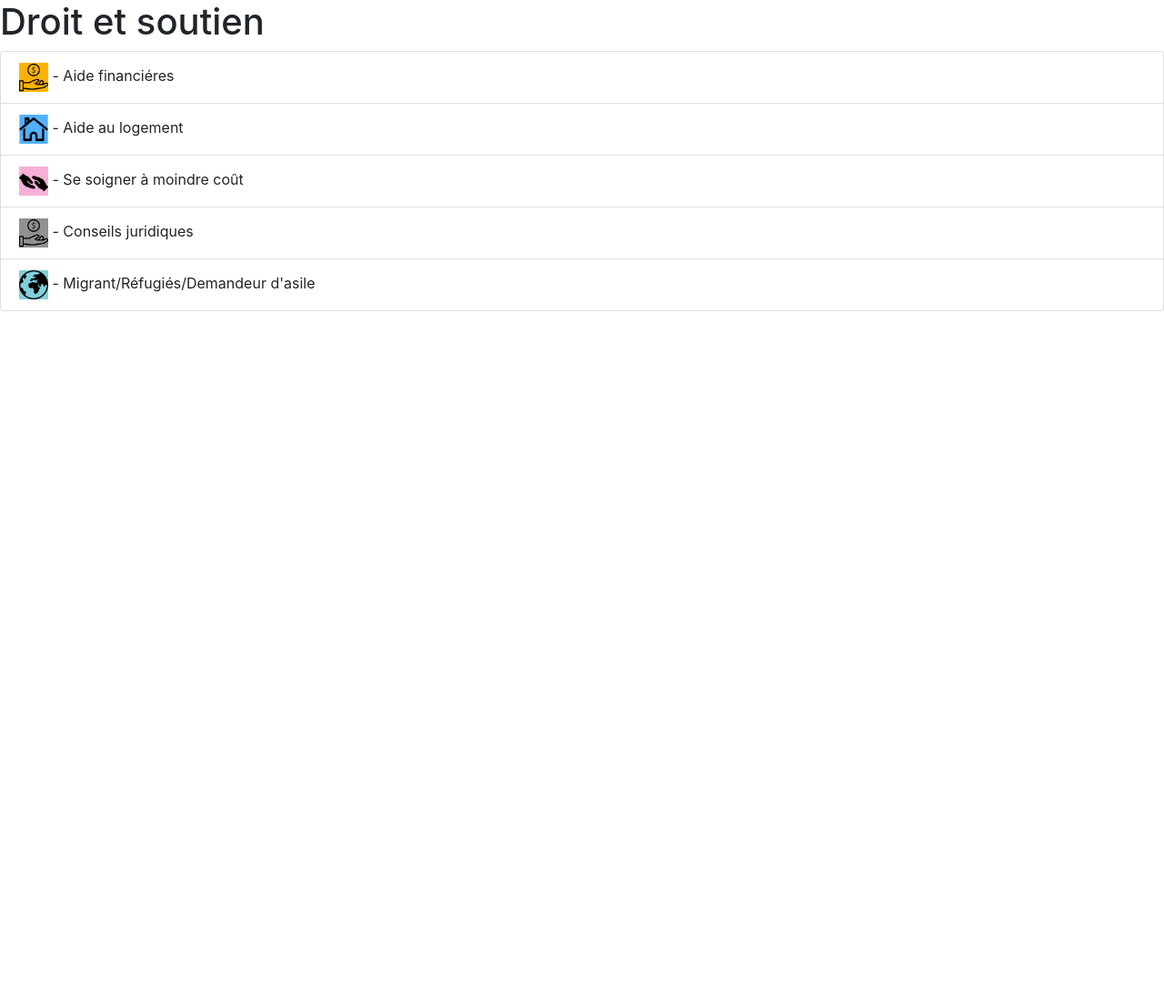
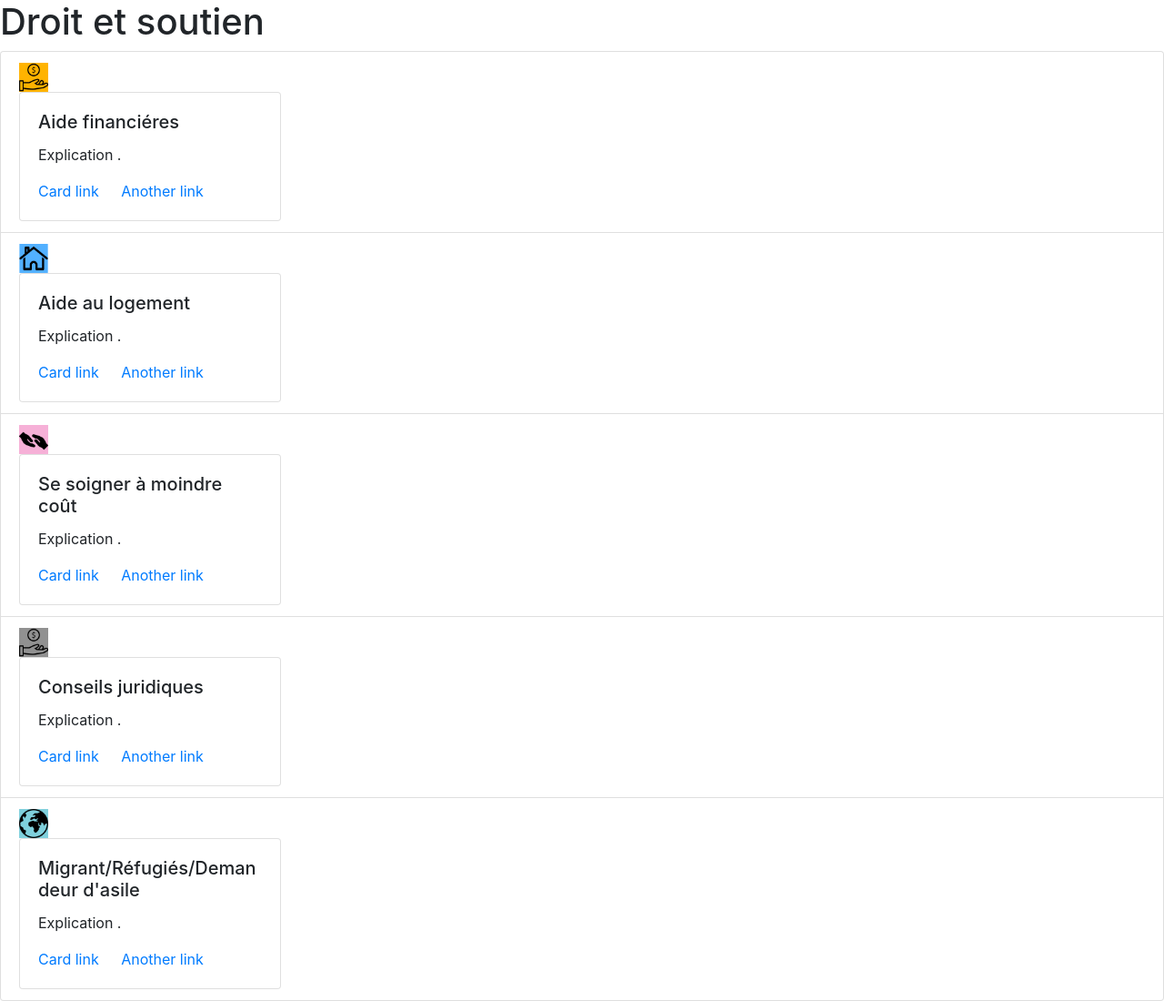
Before and after one commit to RLStrug/RapidPurpleTurtle, a PHP site: page /Droit_Soutien.php in a window 1280 px wide. Shown: the part 68-1168 px from the top of the page at 91% size. Before the commit the page ends 410 px from the top, so only its background shows below. Run offline with PHP 8.4, Linux system fonts and the light colour scheme; the visitor is signed in with stand-in values (Sample User, id 1).

Commit message:
Droit et soutient

```diff
--- a/Droit_Soutien.php
+++ b/Droit_Soutien.php
@@ -15,11 +15,51 @@
 
 <h1> Droit et soutien </h1>
 <ul class="list-group">
-  <li class="list-group-item"><img src="./resources/money.png" width=32 height="32" title="Bootstrap">  -  Aide financiéres</li>
-  <li class="list-group-item"><img src="./resources/house.png" width=32 height="32" title="Bootstrap">  -  Aide au logement</li>
-  <li class="list-group-item"><img src="./resources/help.png" width=32 height="32" title="Bootstrap">  -  Se soigner à moindre coût</li>
-  <li class="list-group-item"><img src="./resources/gray_money.png" width=32 height="32" title="Bootstrap">  -  Conseils juridiques</li>
-  <li class="list-group-item"><img src="./resources/earth.png" width=32 height="32" title="Bootstrap">  -  Migrant/Réfugiés/Demandeur d'asile</li>
+  <li class="list-group-item"><img src="./resources/money.png" width=32 height="32" title="Bootstrap">
+    <div class="card" style="width: 18rem;">
+    <div class="card-body">
+      <h5 class="card-title">Aide financiéres</h5>
+      <p class="card-text">Explication .</p>
+      <a href="#" class="card-link">Card link</a>
+      <a href="#" class="card-link">Another link</a>
+    </div>
+  </div></li>
+  <li class="list-group-item"><img src="./resources/house.png" width=32 height="32" title="Bootstrap">
+    <div class="card" style="width: 18rem;">
+    <div class="card-body">
+      <h5 class="card-title">Aide au logement</h5>
+      <p class="card-text">Explication .</p>
+      <a href="#" class="card-link">Card link</a>
+      <a href="#" class="card-link">Another link</a>
+    </div>
+  </div></li>
+  <li class="list-group-item"><img src="./resources/help.png" width=32 height="32" title="Bootstrap">
+    <div class="card" style="width: 18rem;">
+    <div class="card-body">
+      <h5 class="card-title">Se soigner à moindre coût</h5>
+      <p class="card-text">Explication .</p>
+      <a href="#" class="card-link">Card link</a>
+      <a href="#" class="card-link">Another link</a>
+    </div>
+  </div></li>
+  <li class="list-group-item"><img src="./resources/gray_money.png" width=32 height="32" title="Bootstrap">
+    <div class="card" style="width: 18rem;">
+    <div class="card-body">
+      <h5 class="card-title">Conseils juridiques</h5>
+      <p class="card-text">Explication .</p>
+      <a href="#" class="card-link">Card link</a>
+      <a href="#" class="card-link">Another link</a>
+    </div>
+  </div></li>
+  <li class="list-group-item"><img src="./resources/earth.png" width=32 height="32" title="Bootstrap">
+    <div class="card" style="width: 18rem;">
+    <div class="card-body">
+      <h5 class="card-title">Migrant/Réfugiés/Demandeur d'asile</h5>
+      <p class="card-text">Explication .</p>
+      <a href="#" class="card-link">Card link</a>
+      <a href="#" class="card-link">Another link</a>
+    </div>
+  </div></li>
 </ul>
 
 
```
